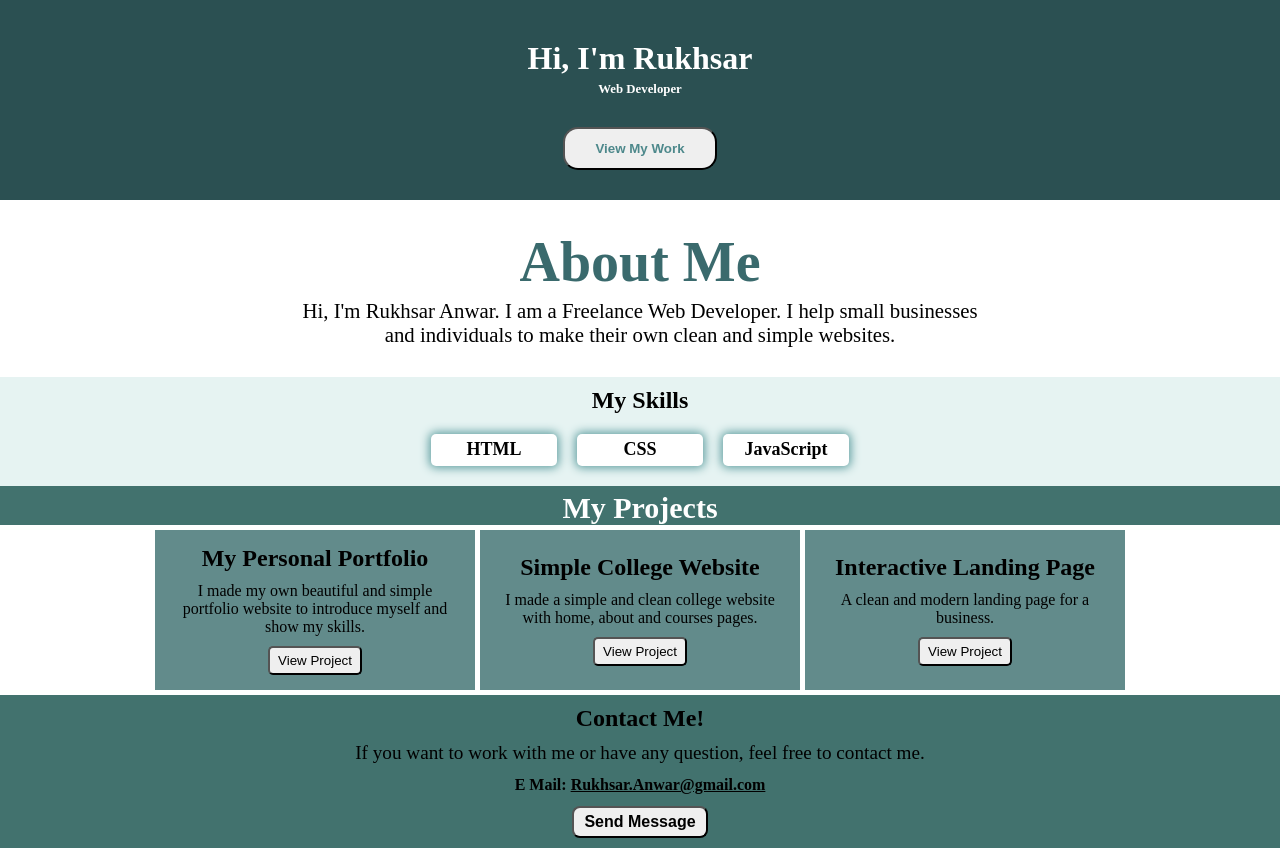
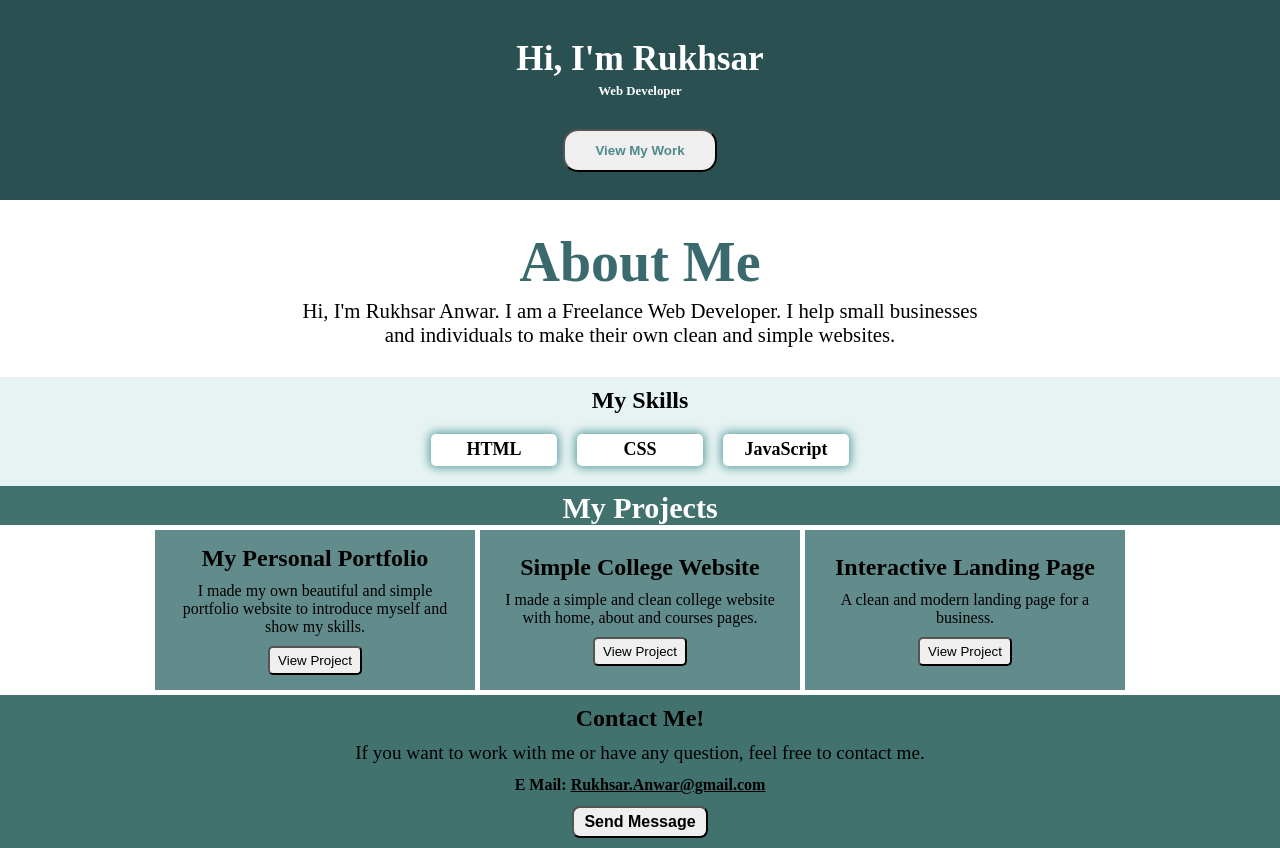
Before and after one commit to rukhsar-anwar-designs/my-portfolio, a plain HTML site: page index.html in a window 1280 px wide. Drawn offline with Linux system fonts and the light colour scheme.

Commit message:
Update style.css

```diff
--- a/style.css
+++ b/style.css
@@ -12,14 +12,14 @@
   justify-content: center; /* upar-neeche se center */
   align-items: center; /* left-right se center */
   text-align: center;
-  padding: 0 20px;
+  padding: 40 20px;
   background-color:#2b5052;
 }
 
 .hero h1 {
 padding: 10px 0px 5px 0px;
   color: white;
-font-size: 2rem;
+font-size: 2.2rem;
 }
 
 .hero h2 {
```
